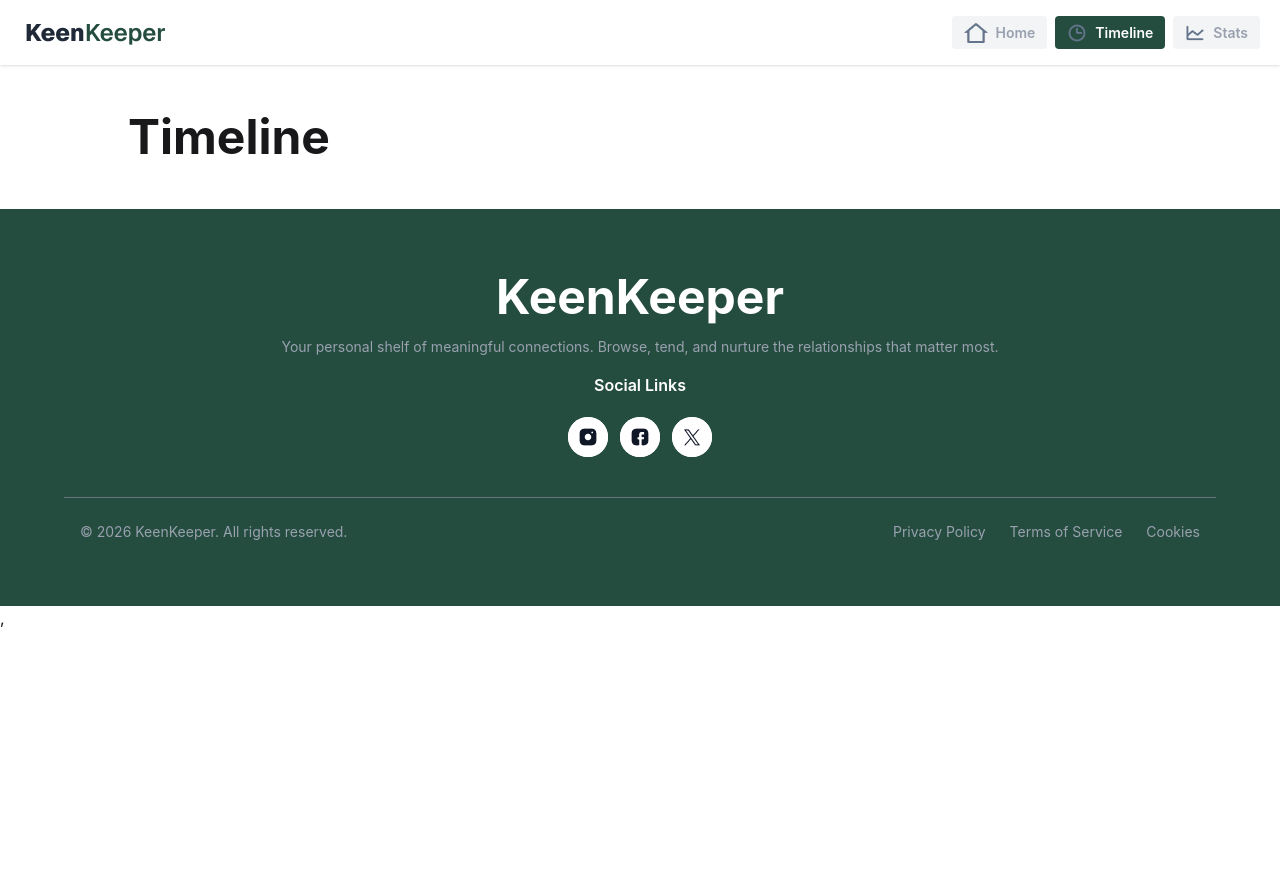
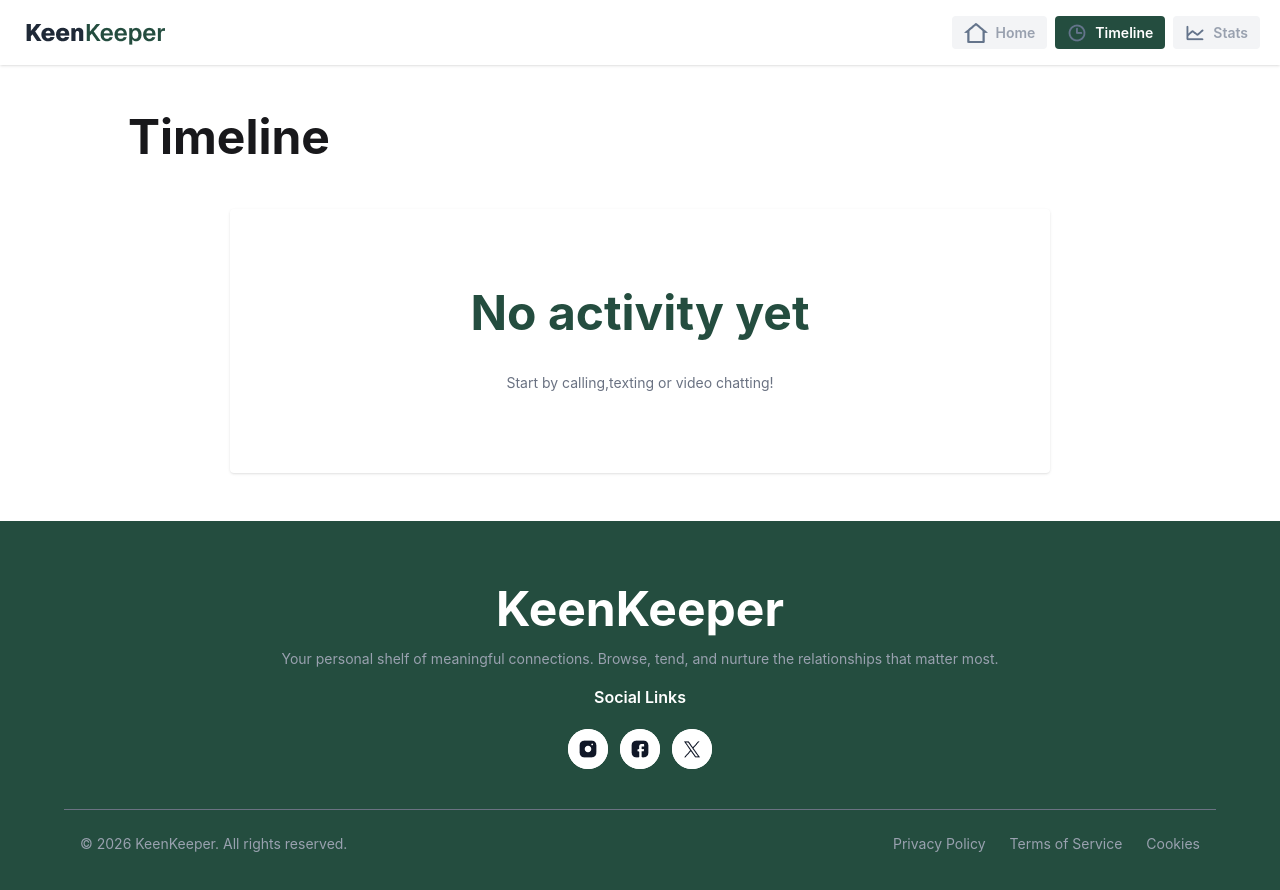
Before and after one commit to Nishat914/Keen_Keeper_A-07, a React (Vite) app: page /timeline in a window 1280 px wide. Shown: the top 890 px of the page. Before the commit the page ends 800 px from the top, so only its background shows below. Built offline with nearby package versions, Linux system fonts and the light colour scheme.

Commit message:
modifying timeline and adding toastify

```diff
--- a/package.json
+++ b/package.json
@@ -16,6 +16,7 @@
     "react-router": "^7.14.1",
     "react-router-dom": "^7.14.1",
     "react-spinners": "^0.17.0",
+    "react-toastify": "^11.0.5",
     "tailwindcss": "^4.2.2"
   },
   "devDependencies": {
--- a/src/component/Footer.jsx
+++ b/src/component/Footer.jsx
@@ -45,12 +45,6 @@ const Footer = () => {
 
       </div>
 
-
-
-
-
-
-
     </footer>
   );
 };
--- a/src/component/FriendContextProvider.jsx
+++ b/src/component/FriendContextProvider.jsx
@@ -1,11 +1,25 @@
 
 import { createContext } from "react"
 import { useState } from "react";
-
+import { toast } from "react-toastify";
 export const FriendContext = createContext();
 
 const FriendContextProvider = ({children}) => {
     const [storedFriends , setStoredFriends] = useState([]);
+
+    const handleActionClick = (currentFriend , actionType, actionImg) => {
+        if (actionType === 'call'){
+            toast.success(`Call with ${currentFriend.name}`)
+        }
+        if (actionType === 'text'){
+            toast.success(`Text with ${currentFriend.name}`)
+        }
+        if (actionType === 'video'){
+            toast.success(`Video  with ${currentFriend.name}`)
+        }
+
+        handleMarksAsClick(currentFriend , actionType, actionImg);
+    }
 
     const handleMarksAsClick = (currentFriend , actionType, actionImg) => {
 
@@ -30,7 +44,8 @@ const FriendContextProvider = ({children}) => {
 
         setStoredFriends ,
         storedFriends ,
-        handleMarksAsClick
+        handleMarksAsClick ,
+        handleActionClick
     }
     return (
         <FriendContext.Provider value={data}>
--- a/src/component/FriendDetails.jsx
+++ b/src/component/FriendDetails.jsx
@@ -15,10 +15,11 @@ const FriendDetails = () => {
   const { id } = useParams();
   const friends = use(friendsPromise);
 
+
   const expectedFriend = friends.find((friend) => friend.id == id);
 
-  const {handleMarksAsClick , storedFriends} = useContext(FriendContext);
-    console.log(handleMarksAsClick , storedFriends);
+  const {handleActionClick , storedFriends} = useContext(FriendContext);
+    console.log(handleActionClick , storedFriends);
     // const data = useContext(FriendContext);
     // console.log(data);
     // console.log(data.storedFriends)
@@ -139,15 +140,15 @@ const FriendDetails = () => {
                     <div className="p-4">
                         <h2 className="font-medium text-[20px] mb-3">Quick Check-In</h2>
                         <div className="flex flex-wrap lg:flex-nowrap    justify-around items-center gap-6 ">
-                            <div onClick={() => handleMarksAsClick(expectedFriend , "call", callImg) } className="shadow-sm py-6 px-12">
+                            <div onClick={() => handleActionClick(expectedFriend , "call", callImg) } className="shadow-sm py-6 px-12">
                                 <img src={callImg} alt="" />
                                 <p className="font-semibold">Call</p>
                             </div>
-                            <div onClick={() => handleMarksAsClick(expectedFriend, "text", textImg)} className="shadow-sm py-6 px-12">
+                            <div onClick={() => handleActionClick(expectedFriend, "text", textImg)} className="shadow-sm py-6 px-12">
                                 <img src={textImg} alt="" />
                                 <p className="font-semibold">Text</p>
                             </div>
-                            <div onClick={() => handleMarksAsClick(expectedFriend, "video", videoImg)} className="shadow-sm  py-6 px-12">
+                            <div onClick={() => handleActionClick(expectedFriend, "video", videoImg)} className="shadow-sm  py-6 px-12">
                                 <img src={videoImg} alt="" />
                                 <p className="font-semibold">Video</p>
                             </div>
--- a/src/component/MainLayout.jsx
+++ b/src/component/MainLayout.jsx
@@ -1,6 +1,7 @@
 import { Outlet } from "react-router"
 import Navbar from "./Navbar"
 import Footer from "./Footer"
+import { ToastContainer } from "react-toastify"
 const MainLayout = () => {
     return(
         <>
@@ -8,7 +9,7 @@ const MainLayout = () => {
             <Navbar></Navbar>
             <Outlet />
             <Footer></Footer>
-
+            <ToastContainer />
         </>
     )
 }
--- a/src/component/Timeline.jsx
+++ b/src/component/Timeline.jsx
@@ -8,8 +8,16 @@ const Timeline = () => {
         <div className="w-[80%] mx-auto mt-12 mb-12">
             <h1 className="text-5xl font-bold mb-5">Timeline</h1>
 
+
             {
-                storedFriends.map((item, index) => (
+                storedFriends.length === 0 ? (
+                    <div className="w-[80%] mx-auto mt-12 mb-12 flex flex-col justify-center items-center gap-4 p-20 shadow  rounded">
+                        <h2 className="text-5xl font-bold mb-5 text-[#244D3F]">No activity yet</h2>
+                        <p className="text-sm text-gray-500">Start by calling,texting or video chatting!</p>
+                    </div>
+                ) :
+                (
+                    storedFriends.map((item, index) => (
                     <div key={index} className="flex items-center gap-4 p-4 shadow mb-3 rounded">
 
 
@@ -23,6 +31,7 @@ const Timeline = () => {
 
                     </div>
                 ))
+                )
             }
         </div>
     )
--- a/src/main.jsx
+++ b/src/main.jsx
@@ -34,8 +34,8 @@ const router = createBrowserRouter([
             Component: FriendDetails
           }
     ],
-    errorElement : <ErrorPage/> ,
-  },
+    errorElement : <ErrorPage/>
+  }
 ]);
 
 
@@ -43,7 +43,7 @@ const router = createBrowserRouter([
 createRoot(document.getElementById('root')).render(
   <StrictMode>
     <FriendContextProvider>
-        <RouterProvider router={router} />,
+        <RouterProvider router={router} />
 
     </FriendContextProvider>
 
```
Also changed, not shown: 2 other files (tests, documents, lock files or other folders).
